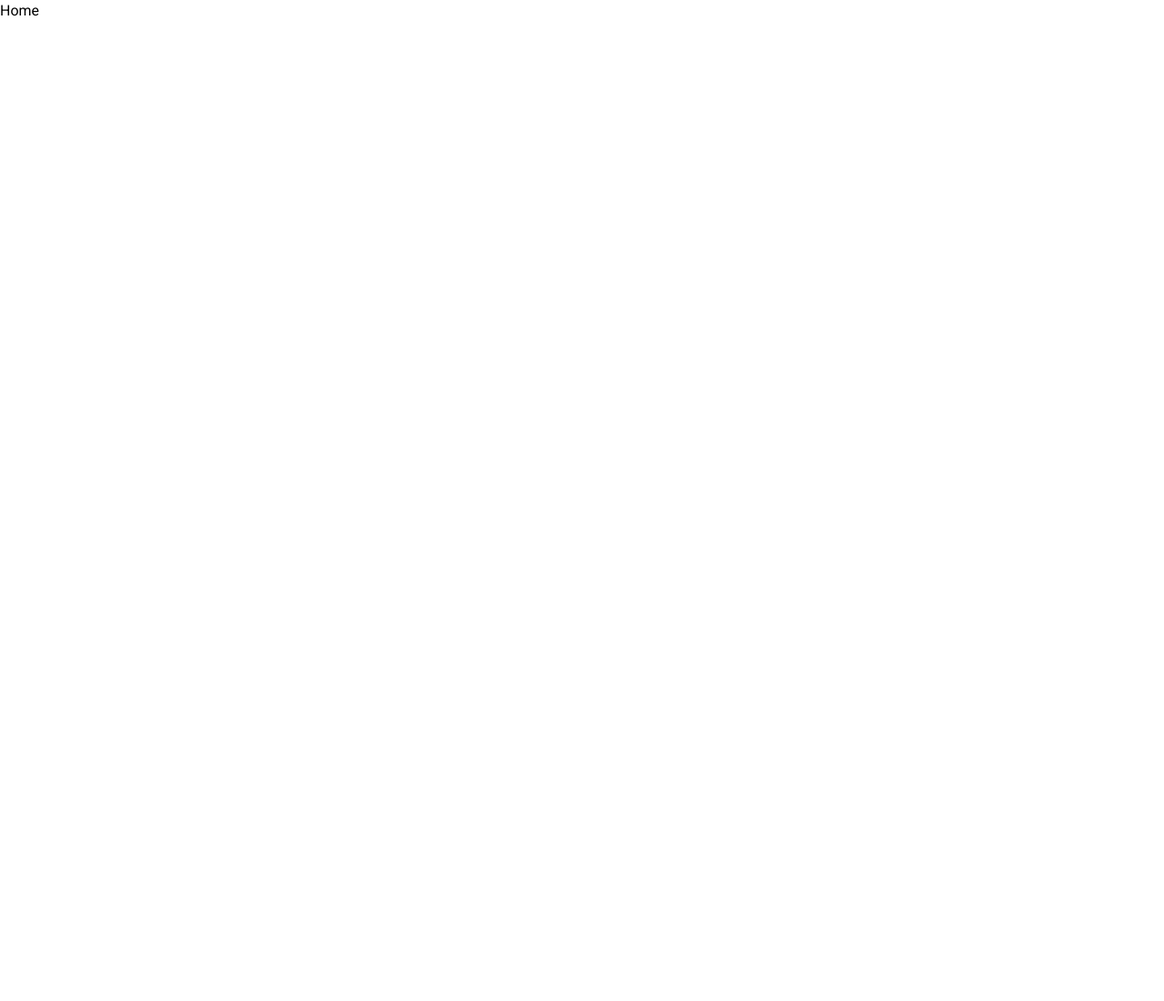
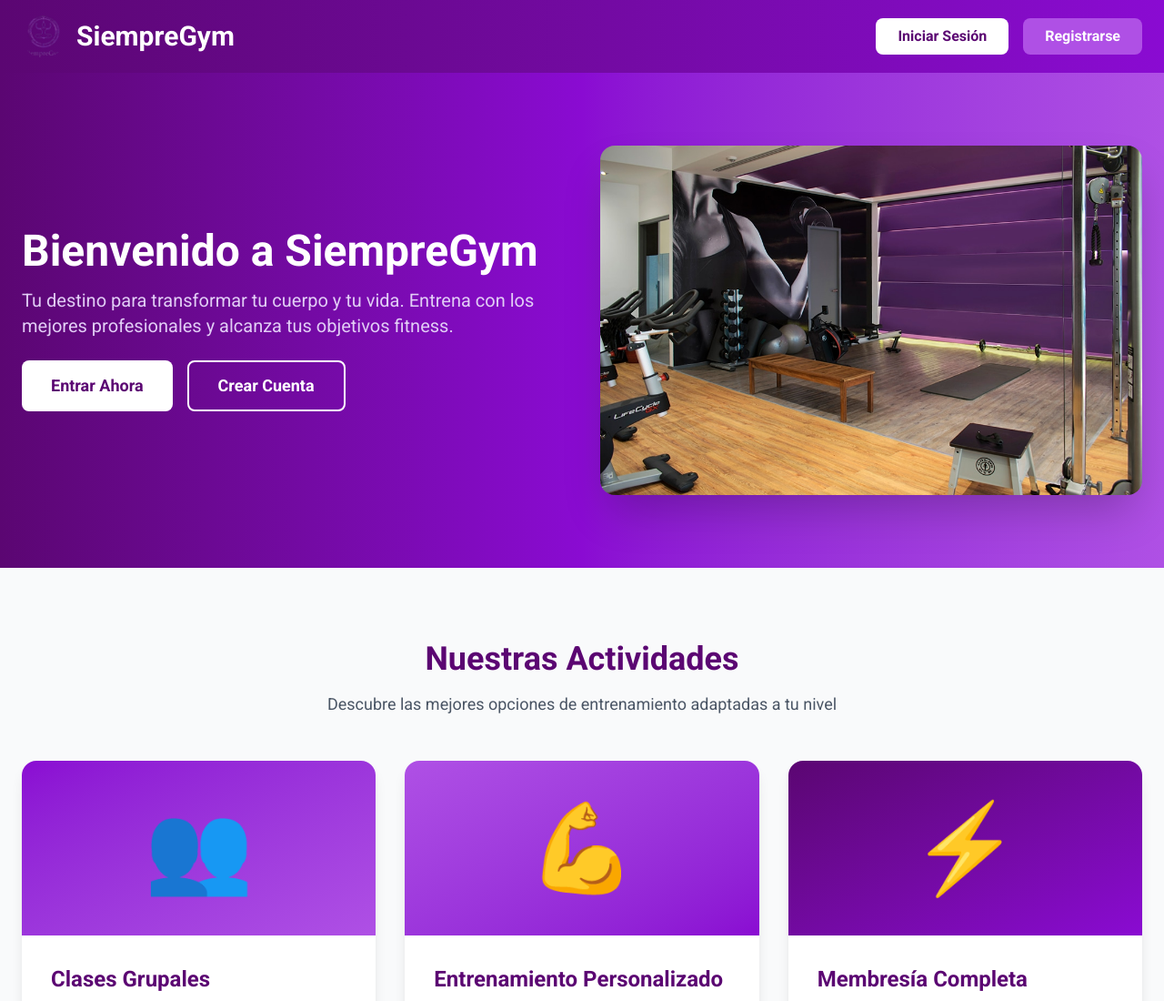
Before and after one commit to JuanEsc17/SiempreGym, a React (Vite) app in the folder frontend/: page / in a window 1280 px wide. Shown: the top 1100 px of the page at 91% size. Before the commit the page ends 800 px from the top, so only its background shows below. Built offline with nearby package versions, Linux system fonts and the light colour scheme.

Commit message:
agrego home

```diff
--- a/frontend/index.html
+++ b/frontend/index.html
@@ -2,9 +2,9 @@
 <html lang="en">
   <head>
     <meta charset="UTF-8" />
-    <link rel="icon" type="image/svg+xml" href="/favicon.svg" />
+    <link rel="icon" type="image/svg+xml" href="./src/assets/logo.png" />
     <meta name="viewport" content="width=device-width, initial-scale=1.0" />
-    <title>siempregym</title>
+    <title>SiempreGym</title>
   </head>
   <body>
     <div id="root"></div>
--- a/frontend/src/pages/Home.jsx
+++ b/frontend/src/pages/Home.jsx
@@ -1,5 +1,167 @@
-function Home() {
-  return <h1>Home</h1>
+import { useNavigate } from "react-router-dom"
+import gymImage from "../assets/hero.png"
+import gymLogo from '../assets/logo.png'
+
+export default function Home() {
+  const navigate = useNavigate()
+
+  return (
+    <div className="min-h-screen bg-white">
+      {/* Header/Navigation */}
+      <header className="bg-gradient-to-r from-[#5B0672] to-[#8A0BD2] text-white py-4 px-6">
+        <div className="max-w-7xl mx-auto flex items-center justify-between">
+          <div className="flex items-center gap-3">
+            <img src={gymLogo} alt="SiempreGym Logo" className="h-12 w-12 rounded-full object-cover" />
+            <h1 className="text-3xl font-bold">SiempreGym</h1>
+          </div>
+          <div className="flex gap-4">
+            <button
+              onClick={() => navigate("/login")}
+              className="px-6 py-2 rounded-lg bg-white text-[#5B0672] font-semibold hover:bg-[#E2CEF6] transition-colors"
+            >
+              Iniciar Sesión
+            </button>
+            <button
+              onClick={() => navigate("/register")}
+              className="px-6 py-2 rounded-lg bg-[#AF50E5] text-white font-semibold hover:bg-[#8A0BD2] transition-colors"
+            >
+              Registrarse
+            </button>
+          </div>
+        </div>
+      </header>
+
+      {/* Hero Section */}
+      <section className="bg-linear-to-r from-[#5B0672] via-[#8A0BD2] to-[#AF50E5] text-white py-20 px-6">
+        <div className="max-w-7xl mx-auto grid grid-cols-1 md:grid-cols-2 gap-10 items-center">
+          <div>
+            <h2 className="text-5xl font-bold mb-4">Bienvenido a SiempreGym</h2>
+            <p className="text-xl text-[#E2CEF6] mb-6">
+              Tu destino para transformar tu cuerpo y tu vida. Entrena con los mejores profesionales y alcanza tus objetivos fitness.
+            </p>
+            <div className="flex gap-4">
+              <button
+                onClick={() => navigate("/login")}
+                className="px-8 py-3 rounded-lg bg-white text-[#5B0672] font-bold text-lg hover:bg-[#E2CEF6] transition-colors"
+              >
+                Entrar Ahora
+              </button>
+              <button
+                onClick={() => navigate("/register")}
+                className="px-8 py-3 rounded-lg border-2 border-white text-white font-bold text-lg hover:bg-white hover:text-[#5B0672] transition-colors"
+              >
+                Crear Cuenta
+              </button>
+            </div>
+          </div>
+          <div className="hidden md:block">
+            <img src={gymImage} alt="SiempreGym" className="rounded-2xl shadow-2xl w-full h-96 object-cover" />
+          </div>
+        </div>
+      </section>
+
+      {/* Activities Section */}
+      <section className="py-20 px-6 bg-gray-50">
+        <div className="max-w-7xl mx-auto">
+          <h3 className="text-4xl font-bold text-center mb-4 text-[#5B0672]">Nuestras Actividades</h3>
+          <p className="text-center text-gray-600 mb-12 text-lg">
+            Descubre las mejores opciones de entrenamiento adaptadas a tu nivel
+          </p>
+
+          <div className="grid grid-cols-1 md:grid-cols-3 gap-8">
+            {/* Activity 1: Clases Grupal */}
+            <div className="bg-white rounded-2xl shadow-lg overflow-hidden hover:shadow-2xl transition-shadow hover:-translate-y-2 duration-300">
+              <div className="h-48 bg-linear-to-br from-[#8A0BD2] to-[#AF50E5] flex items-center justify-center">
+                <div className="text-8xl">👥</div>
+              </div>
+              <div className="p-8">
+                <h4 className="text-2xl font-bold text-[#5B0672] mb-3">Clases Grupales</h4>
+                <p className="text-gray-600 mb-6">
+                  Participa en emocionantes clases grupales con profesores certificados. Yoga, pilates y funcional. Entrena con energía y motivación en comunidad.
+                </p>
+                <div className="flex gap-2 flex-wrap">
+                  <span className="bg-[#E2CEF6] text-[#5B0672] px-3 py-1 rounded-full text-sm font-semibold">
+                    Motivación
+                  </span>
+                  <span className="bg-[#E2CEF6] text-[#5B0672] px-3 py-1 rounded-full text-sm font-semibold">
+                    Comunidad
+                  </span>
+                </div>
+              </div>
+            </div>
+
+            {/* Activity 2: Entrenamiento Personalizado */}
+            <div className="bg-white rounded-2xl shadow-lg overflow-hidden hover:shadow-2xl transition-shadow hover:-translate-y-2 duration-300">
+              <div className="h-48 bg-linear-to-br from-[#AF50E5] to-[#8A0BD2] flex items-center justify-center">
+                <div className="text-8xl">💪</div>
+              </div>
+              <div className="p-8">
+                <h4 className="text-2xl font-bold text-[#5B0672] mb-3">Entrenamiento Personalizado</h4>
+                <p className="text-gray-600 mb-6">
+                  Obtén un programa 100% personalizado según tus objetivos. Nuestros entrenadores diseñarán rutinas específicas para maximizar resultados y evitar lesiones.
+                </p>
+                <div className="flex gap-2 flex-wrap">
+                  <span className="bg-[#E2CEF6] text-[#5B0672] px-3 py-1 rounded-full text-sm font-semibold">
+                    Resultados
+                  </span>
+                  <span className="bg-[#E2CEF6] text-[#5B0672] px-3 py-1 rounded-full text-sm font-semibold">
+                    Expertos
+                  </span>
+                </div>
+              </div>
+            </div>
+
+            {/* Activity 3: Membresía Completa */}
+            <div className="bg-white rounded-2xl shadow-lg overflow-hidden hover:shadow-2xl transition-shadow hover:-translate-y-2 duration-300">
+              <div className="h-48 bg-linear-to-br from-[#5B0672] to-[#8A0BD2] flex items-center justify-center">
+                <div className="text-8xl">⚡</div>
+              </div>
+              <div className="p-8">
+                <h4 className="text-2xl font-bold text-[#5B0672] mb-3">Membresía Completa</h4>
+                <p className="text-gray-600 mb-6">
+                  Acceso ilimitado a todas nuestras instalaciones, clases, piscina, sauna y área de musculación. Entrenamientos sin límites 24/7 con todo incluido.
+                </p>
+                <div className="flex gap-2 flex-wrap">
+                  <span className="bg-[#E2CEF6] text-[#5B0672] px-3 py-1 rounded-full text-sm font-semibold">
+                    Premium
+                  </span>
+                  <span className="bg-[#E2CEF6] text-[#5B0672] px-3 py-1 rounded-full text-sm font-semibold">
+                    24/7
+                  </span>
+                </div>
+              </div>
+            </div>
+          </div>
+        </div>
+      </section>
+
+      {/* CTA Section */}
+      <section className="bg-gradient-to-r from-[#8A0BD2] to-[#5B0672] text-white py-16 px-6">
+        <div className="max-w-4xl mx-auto text-center">
+          <h3 className="text-4xl font-bold mb-4">¿Listo para transformarte?</h3>
+          <p className="text-lg text-[#E2CEF6] mb-8">
+            Únete a miles de miembros que ya están logrando sus objetivos en SiempreGym
+          </p>
+          <button
+            onClick={() => navigate("/register")}
+            className="px-10 py-4 rounded-lg bg-[#AF50E5] text-white font-bold text-lg hover:bg-white hover:text-[#5B0672] transition-colors"
+          >
+            Comenzar Ahora
+          </button>
+        </div>
+      </section>
+
+      {/* Footer */}
+      <footer className="bg-[#2D033B] text-white py-8 px-6">
+        <div className="max-w-7xl mx-auto text-center">
+          <p className="text-gray-400">
+            © 2026 SiempreGym. Todos los derechos reservados.
+          </p>
+          <p className="text-gray-500 mt-2">
+            Tu mejor versión comienza aquí
+          </p>
+        </div>
+      </footer>
+    </div>
+  )
 }
-
-export default Home
```
Also changed, not shown: frontend/src/assets/logo.png (added).
